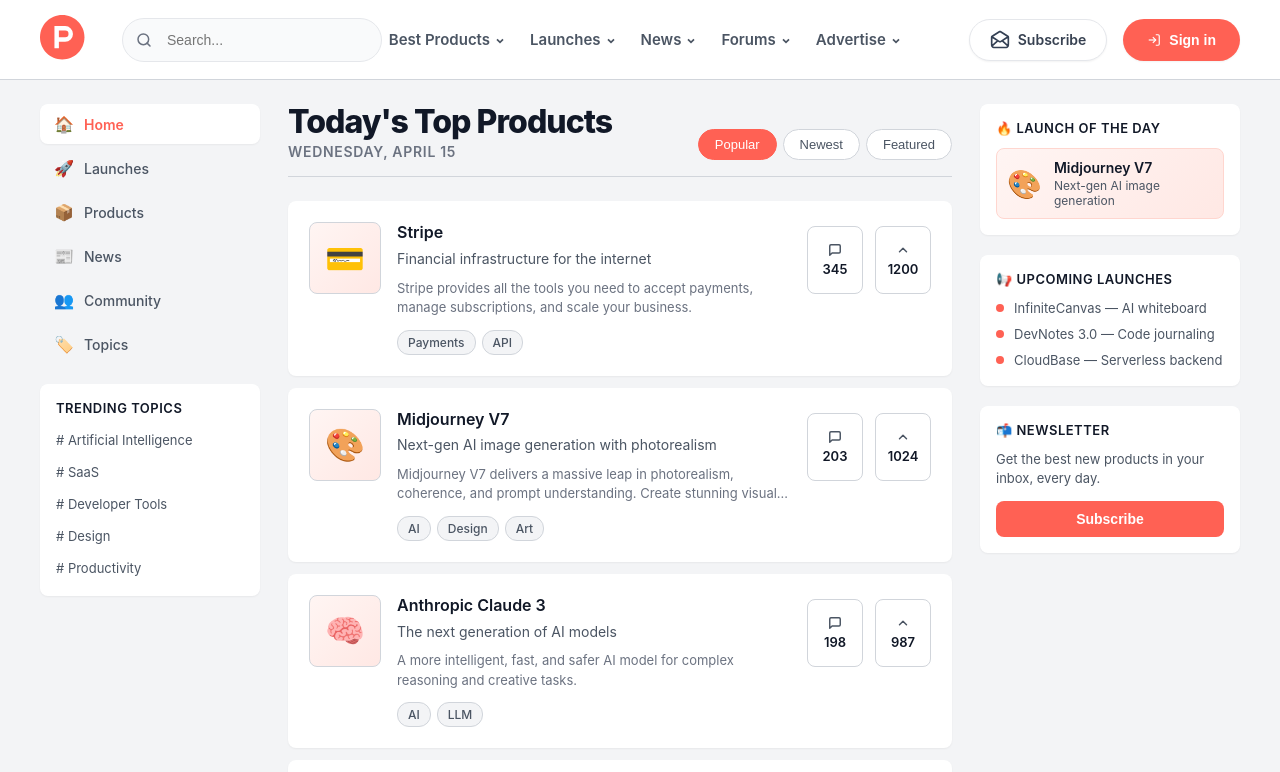
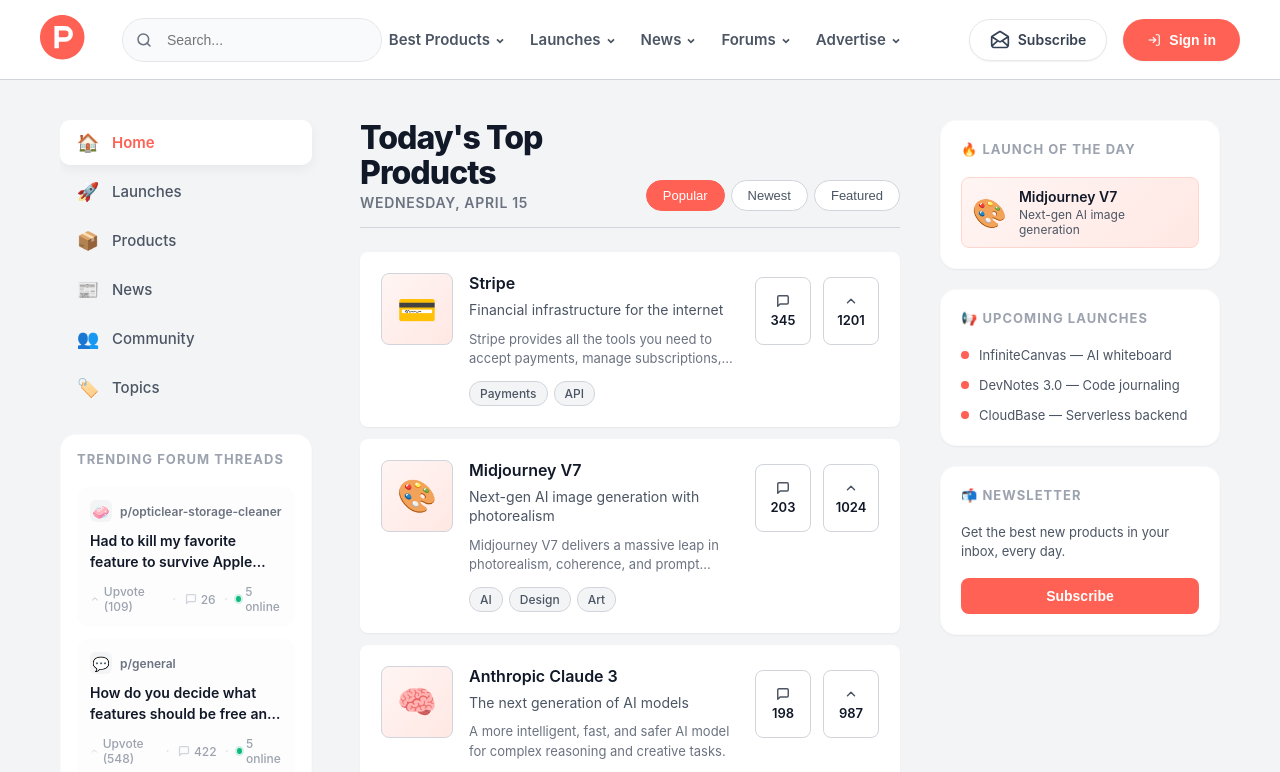
Before and after one commit to AbhimanRajCoder/PRODUCTHUNT-CLONE, a React (Vite) app: page / in a window 1280 px wide. Shown: the top 772 px of the page. Built offline with nearby package versions, Linux system fonts and the light colour scheme; data requests are answered from the project's data file.

Commit message:
implemented treding forum threads component using json data

```diff
--- a/db.json
+++ b/db.json
@@ -8,7 +8,11 @@
       "upvotes": 848,
       "comments": 132,
       "category": "Productivity",
-      "tags": ["Productivity", "AI", "Writing"],
+      "tags": [
+        "Productivity",
+        "AI",
+        "Writing"
+      ],
       "thumbnail": "📝",
       "logoUrl": "https://ph-files.imgix.net/notion-logo.png",
       "createdAt": "2024-04-20T10:00:00Z",
@@ -22,7 +26,11 @@
       "upvotes": 623,
       "comments": 89,
       "category": "Developer Tools",
-      "tags": ["Browser", "Design", "Developer Tools"],
+      "tags": [
+        "Browser",
+        "Design",
+        "Developer Tools"
+      ],
       "thumbnail": "🌐",
       "logoUrl": "https://ph-files.imgix.net/arc-logo.png",
       "createdAt": "2024-04-21T09:00:00Z",
@@ -36,7 +44,11 @@
       "upvotes": 512,
       "comments": 74,
       "category": "Project Management",
-      "tags": ["Project Management", "Developer Tools", "SaaS"],
+      "tags": [
+        "Project Management",
+        "Developer Tools",
+        "SaaS"
+      ],
       "thumbnail": "⚡",
       "logoUrl": "https://ph-files.imgix.net/linear-logo.png",
       "createdAt": "2024-04-19T08:30:00Z",
@@ -50,7 +62,11 @@
       "upvotes": 438,
       "comments": 56,
       "category": "Productivity",
-      "tags": ["Mac", "Productivity", "Developer Tools"],
+      "tags": [
+        "Mac",
+        "Productivity",
+        "Developer Tools"
+      ],
       "thumbnail": "🚀",
       "logoUrl": "https://ph-files.imgix.net/raycast-logo.png",
       "createdAt": "2024-04-22T11:00:00Z",
@@ -64,7 +80,11 @@
       "upvotes": 391,
       "comments": 47,
       "category": "SaaS",
-      "tags": ["Scheduling", "Open Source", "SaaS"],
+      "tags": [
+        "Scheduling",
+        "Open Source",
+        "SaaS"
+      ],
       "thumbnail": "📅",
       "logoUrl": "https://ph-files.imgix.net/calcom-logo.png",
       "createdAt": "2024-04-18T14:20:00Z",
@@ -78,7 +98,11 @@
       "upvotes": 1024,
       "comments": 203,
       "category": "AI",
-      "tags": ["AI", "Design", "Art"],
+      "tags": [
+        "AI",
+        "Design",
+        "Art"
+      ],
       "thumbnail": "🎨",
       "logoUrl": "https://ph-files.imgix.net/midjourney-logo.png",
       "createdAt": "2024-04-22T15:45:00Z",
@@ -92,7 +116,11 @@
       "upvotes": 567,
       "comments": 91,
       "category": "Developer Tools",
-      "tags": ["Database", "Open Source", "Backend"],
+      "tags": [
+        "Database",
+        "Open Source",
+        "Backend"
+      ],
       "thumbnail": "💾",
       "logoUrl": "https://ph-files.imgix.net/supabase-logo.png",
       "createdAt": "2024-04-17T16:10:00Z",
@@ -106,7 +134,11 @@
       "upvotes": 715,
       "comments": 118,
       "category": "Design",
-      "tags": ["Design", "Presentations", "Collaboration"],
+      "tags": [
+        "Design",
+        "Presentations",
+        "Collaboration"
+      ],
       "thumbnail": "🎯",
       "logoUrl": "https://ph-files.imgix.net/figma-logo.png",
       "createdAt": "2024-04-16T12:00:00Z",
@@ -120,7 +152,11 @@
       "upvotes": 934,
       "comments": 176,
       "category": "Developer Tools",
-      "tags": ["AI", "Developer Tools", "Code Editor"],
+      "tags": [
+        "AI",
+        "Developer Tools",
+        "Code Editor"
+      ],
       "thumbnail": "🖥️",
       "logoUrl": "https://ph-files.imgix.net/cursor-logo.png",
       "createdAt": "2024-04-22T18:30:00Z",
@@ -134,7 +170,11 @@
       "upvotes": 489,
       "comments": 63,
       "category": "Developer Tools",
-      "tags": ["Email", "API", "Developer Tools"],
+      "tags": [
+        "Email",
+        "API",
+        "Developer Tools"
+      ],
       "thumbnail": "✉️",
       "logoUrl": "https://ph-files.imgix.net/resend-logo.png",
       "createdAt": "2024-04-15T10:00:00Z",
@@ -148,7 +188,10 @@
       "upvotes": 320,
       "comments": 45,
       "category": "Productivity",
-      "tags": ["Productivity", "Calendar"],
+      "tags": [
+        "Productivity",
+        "Calendar"
+      ],
       "thumbnail": "📅",
       "logoUrl": "https://ph-files.imgix.net/cron-logo.png",
       "createdAt": "2024-04-14T09:00:00Z",
@@ -162,7 +205,10 @@
       "upvotes": 150,
       "comments": 22,
       "category": "Design",
-      "tags": ["AI", "Photography"],
+      "tags": [
+        "AI",
+        "Photography"
+      ],
       "thumbnail": "🖼️",
       "logoUrl": "https://ph-files.imgix.net/framed-logo.png",
       "createdAt": "2024-04-22T19:00:00Z",
@@ -176,7 +222,10 @@
       "upvotes": 412,
       "comments": 67,
       "category": "SaaS",
-      "tags": ["Publishing", "Open Source"],
+      "tags": [
+        "Publishing",
+        "Open Source"
+      ],
       "thumbnail": "👻",
       "logoUrl": "https://ph-files.imgix.net/ghost-logo.png",
       "createdAt": "2024-04-13T11:00:00Z",
@@ -190,7 +239,10 @@
       "upvotes": 890,
       "comments": 145,
       "category": "Developer Tools",
-      "tags": ["CSS", "Frontend"],
+      "tags": [
+        "CSS",
+        "Frontend"
+      ],
       "thumbnail": "🎨",
       "logoUrl": "https://ph-files.imgix.net/tailwind-logo.png",
       "createdAt": "2024-04-12T14:00:00Z",
@@ -204,7 +256,10 @@
       "upvotes": 756,
       "comments": 98,
       "category": "Developer Tools",
-      "tags": ["Cloud", "Deployment"],
+      "tags": [
+        "Cloud",
+        "Deployment"
+      ],
       "thumbnail": "🚢",
       "logoUrl": "https://ph-files.imgix.net/vercel-logo.png",
       "createdAt": "2024-04-22T20:00:00Z",
@@ -218,7 +273,10 @@
       "upvotes": 543,
       "comments": 76,
       "category": "Design",
-      "tags": ["3D", "Web Design"],
+      "tags": [
+        "3D",
+        "Web Design"
+      ],
       "thumbnail": "🧱",
       "logoUrl": "https://ph-files.imgix.net/spline-logo.png",
       "createdAt": "2024-04-11T10:00:00Z",
@@ -232,7 +290,10 @@
       "upvotes": 421,
       "comments": 54,
       "category": "Developer Tools",
-      "tags": ["Analytics", "Open Source"],
+      "tags": [
+        "Analytics",
+        "Open Source"
+      ],
       "thumbnail": "🦔",
       "logoUrl": "https://ph-files.imgix.net/posthog-logo.png",
       "createdAt": "2024-04-10T09:00:00Z",
@@ -246,7 +307,10 @@
       "upvotes": 612,
       "comments": 82,
       "category": "Developer Tools",
-      "tags": ["Cloud", "SaaS"],
+      "tags": [
+        "Cloud",
+        "SaaS"
+      ],
       "thumbnail": "🛤️",
       "logoUrl": "https://ph-files.imgix.net/railway-logo.png",
       "createdAt": "2024-04-22T21:00:00Z",
@@ -260,7 +324,10 @@
       "upvotes": 823,
       "comments": 112,
       "category": "Productivity",
-      "tags": ["Open Source", "Design"],
+      "tags": [
+        "Open Source",
+        "Design"
+      ],
       "thumbnail": "✏️",
       "logoUrl": "https://ph-files.imgix.net/excalidraw-logo.png",
       "createdAt": "2024-04-09T14:00:00Z",
@@ -274,7 +341,10 @@
       "upvotes": 498,
       "comments": 65,
       "category": "Developer Tools",
-      "tags": ["Database", "Cloud"],
+      "tags": [
+        "Database",
+        "Cloud"
+      ],
       "thumbnail": "🪐",
       "logoUrl": "https://ph-files.imgix.net/planetscale-logo.png",
       "createdAt": "2024-04-08T10:00:00Z",
@@ -288,7 +358,10 @@
       "upvotes": 310,
       "comments": 38,
       "category": "Developer Tools",
-      "tags": ["Auth", "SaaS"],
+      "tags": [
+        "Auth",
+        "SaaS"
+      ],
       "thumbnail": "🔐",
       "logoUrl": "https://ph-files.imgix.net/auth0-logo.png",
       "createdAt": "2024-04-07T09:00:00Z",
@@ -302,7 +375,10 @@
       "upvotes": 956,
       "comments": 189,
       "category": "Productivity",
-      "tags": ["Video", "Productivity"],
+      "tags": [
+        "Video",
+        "Productivity"
+      ],
       "thumbnail": "🎬",
       "logoUrl": "https://ph-files.imgix.net/loom-logo.png",
       "createdAt": "2024-04-06T11:00:00Z",
@@ -316,7 +392,10 @@
       "upvotes": 678,
       "comments": 94,
       "category": "Productivity",
-      "tags": ["Collaboration", "SaaS"],
+      "tags": [
+        "Collaboration",
+        "SaaS"
+      ],
       "thumbnail": "🎨",
       "logoUrl": "https://ph-files.imgix.net/miro-logo.png",
       "createdAt": "2024-04-05T14:00:00Z",
@@ -330,7 +409,10 @@
       "upvotes": 845,
       "comments": 121,
       "category": "Design",
-      "tags": ["Design", "No Code"],
+      "tags": [
+        "Design",
+        "No Code"
+      ],
       "thumbnail": "📐",
       "logoUrl": "https://ph-files.imgix.net/framer-logo.png",
       "createdAt": "2024-04-04T10:00:00Z",
@@ -344,7 +426,10 @@
       "upvotes": 532,
       "comments": 68,
       "category": "Developer Tools",
-      "tags": ["Internal Tools", "Low Code"],
+      "tags": [
+        "Internal Tools",
+        "Low Code"
+      ],
       "thumbnail": "🛠️",
       "logoUrl": "https://ph-files.imgix.net/retool-logo.png",
       "createdAt": "2024-04-03T09:00:00Z",
@@ -358,7 +443,10 @@
       "upvotes": 912,
       "comments": 167,
       "category": "SaaS",
-      "tags": ["Automation", "No Code"],
+      "tags": [
+        "Automation",
+        "No Code"
+      ],
       "thumbnail": "⚡",
       "logoUrl": "https://ph-files.imgix.net/zapier-logo.png",
       "createdAt": "2024-04-02T11:00:00Z",
@@ -372,7 +460,10 @@
       "upvotes": 445,
       "comments": 59,
       "category": "Developer Tools",
-      "tags": ["Monitoring", "SaaS"],
+      "tags": [
+        "Monitoring",
+        "SaaS"
+      ],
       "thumbnail": "🚨",
       "logoUrl": "https://ph-files.imgix.net/sentry-logo.png",
       "createdAt": "2024-04-01T14:00:00Z",
@@ -386,7 +477,10 @@
       "upvotes": 389,
       "comments": 47,
       "category": "SaaS",
-      "tags": ["API", "Communications"],
+      "tags": [
+        "API",
+        "Communications"
+      ],
       "thumbnail": "📞",
       "logoUrl": "https://ph-files.imgix.net/twilio-logo.png",
       "createdAt": "2024-03-31T10:00:00Z",
@@ -397,10 +491,13 @@
       "name": "Stripe",
       "tagline": "Financial infrastructure for the internet",
       "description": "Stripe provides all the tools you need to accept payments, manage subscriptions, and scale your business.",
-      "upvotes": 1200,
+      "upvotes": 1201,
       "comments": 345,
       "category": "SaaS",
-      "tags": ["Payments", "API"],
+      "tags": [
+        "Payments",
+        "API"
+      ],
       "thumbnail": "💳",
       "logoUrl": "https://ph-files.imgix.net/stripe-logo.png",
       "createdAt": "2024-03-30T09:00:00Z",
@@ -414,7 +511,10 @@
       "upvotes": 654,
       "comments": 88,
       "category": "Developer Tools",
-      "tags": ["Network", "Cloud"],
+      "tags": [
+        "Network",
+        "Cloud"
+      ],
       "thumbnail": "☁️",
       "logoUrl": "https://ph-files.imgix.net/cloudflare-logo.png",
       "createdAt": "2024-03-29T11:00:00Z",
@@ -428,7 +528,10 @@
       "upvotes": 789,
       "comments": 123,
       "category": "AI",
-      "tags": ["AI", "Open Source"],
+      "tags": [
+        "AI",
+        "Open Source"
+      ],
       "thumbnail": "🤗",
       "logoUrl": "https://ph-files.imgix.net/huggingface-logo.png",
       "createdAt": "2024-04-22T22:00:00Z",
@@ -442,7 +545,10 @@
       "upvotes": 432,
       "comments": 54,
       "category": "AI",
-      "tags": ["AI", "Cloud"],
+      "tags": [
+        "AI",
+        "Cloud"
+      ],
       "thumbnail": "🚀",
       "logoUrl": "https://ph-files.imgix.net/replicate-logo.png",
       "createdAt": "2024-04-22T23:00:00Z",
@@ -456,7 +562,10 @@
       "upvotes": 321,
       "comments": 42,
       "category": "Developer Tools",
-      "tags": ["AI", "Analytics"],
+      "tags": [
+        "AI",
+        "Analytics"
+      ],
       "thumbnail": "📉",
       "logoUrl": "https://ph-files.imgix.net/wandb-logo.png",
       "createdAt": "2024-04-22T08:00:00Z",
@@ -470,7 +579,10 @@
       "upvotes": 987,
       "comments": 198,
       "category": "AI",
-      "tags": ["AI", "LLM"],
+      "tags": [
+        "AI",
+        "LLM"
+      ],
       "thumbnail": "🧠",
       "logoUrl": "https://ph-files.imgix.net/anthropic-logo.png",
       "createdAt": "2024-04-22T07:00:00Z",
@@ -484,7 +596,10 @@
       "upvotes": 876,
       "comments": 145,
       "category": "AI",
-      "tags": ["AI", "Search"],
+      "tags": [
+        "AI",
+        "Search"
+      ],
       "thumbnail": "🔍",
       "logoUrl": "https://ph-files.imgix.net/perplexity-logo.png",
       "createdAt": "2024-04-22T06:00:00Z",
@@ -498,7 +613,10 @@
       "upvotes": 654,
       "comments": 89,
       "category": "AI",
-      "tags": ["AI", "Audio"],
+      "tags": [
+        "AI",
+        "Audio"
+      ],
       "thumbnail": "🎙️",
       "logoUrl": "https://ph-files.imgix.net/elevenlabs-logo.png",
       "createdAt": "2024-04-22T05:00:00Z",
@@ -512,7 +630,10 @@
       "upvotes": 543,
       "comments": 76,
       "category": "AI",
-      "tags": ["AI", "Video"],
+      "tags": [
+        "AI",
+        "Video"
+      ],
       "thumbnail": "📹",
       "logoUrl": "https://ph-files.imgix.net/heygen-logo.png",
       "createdAt": "2024-04-22T04:00:00Z",
@@ -526,7 +647,10 @@
       "upvotes": 732,
       "comments": 112,
       "category": "AI",
-      "tags": ["AI", "Video"],
+      "tags": [
+        "AI",
+        "Video"
+      ],
       "thumbnail": "🎬",
       "logoUrl": "https://ph-files.imgix.net/runway-logo.png",
       "createdAt": "2024-04-22T03:00:00Z",
@@ -540,7 +664,10 @@
       "upvotes": 421,
       "comments": 54,
       "category": "AI",
-      "tags": ["AI", "Productivity"],
+      "tags": [
+        "AI",
+        "Productivity"
+      ],
       "thumbnail": "📖",
       "logoUrl": "https://ph-files.imgix.net/tome-logo.png",
       "createdAt": "2024-04-22T02:00:00Z",
@@ -554,12 +681,53 @@
       "upvotes": 210,
       "comments": 32,
       "category": "AI",
-      "tags": ["AI", "Design"],
+      "tags": [
+        "AI",
+        "Design"
+      ],
       "thumbnail": "🎨",
       "logoUrl": "https://ph-files.imgix.net/logoai-logo.png",
       "createdAt": "2024-04-22T01:00:00Z",
       "isFeatured": false
     }
   ],
+  "threads": [
+    {
+      "id": "1",
+      "community": "p/opticlear-storage-cleaner",
+      "icon": "🧼",
+      "title": "Had to kill my favorite feature to survive Apple Review 🍎✂️ (Referral System)",
+      "upvotes": 109,
+      "comments": 26,
+      "online": 5
+    },
+    {
+      "id": "2",
+      "community": "p/general",
+      "icon": "💬",
+      "title": "How do you decide what features should be free and what should be paid?",
+      "upvotes": 548,
+      "comments": 422,
+      "online": 5
+    },
+    {
+      "id": "3",
+      "community": "p/general",
+      "icon": "🚀",
+      "title": "Build your brand before your product, or launch first and reveal yourself later?",
+      "upvotes": 112,
+      "comments": 125,
+      "online": 6
+    },
+    {
+      "id": "4",
+      "community": "p/mindpal-ai",
+      "icon": "🧠",
+      "title": "Holy shit... I just automated sth I thought was impossible with AI: product tutorial videos",
+      "upvotes": 126,
+      "comments": 49,
+      "online": 0
+    }
+  ],
   "$schema": "./node_modules/json-server/schema.json"
 }
--- a/src/pages/Home.css
+++ b/src/pages/Home.css
@@ -3,14 +3,14 @@
    =========================== */
 
 .home-page {
-  padding: 24px;
+  padding: 40px 60px;
 }
 
 .home-container {
-  max-width: 1200px;
+  max-width: 1320px;
   margin: 0 auto;
   display: flex;
-  gap: 28px;
+  gap: 40px;
 }
 
 /* ===========================
@@ -18,14 +18,22 @@
    =========================== */
 
 .home-sidebar-left {
-  width: 220px;
+  width: 260px; /* Wider for threads */
   flex-shrink: 0;
   display: flex;
   flex-direction: column;
-  gap: 20px;
+  gap: 24px;
   position: sticky;
   top: 96px;
+  max-height: calc(100vh - 120px);
+  overflow-y: auto;
   align-self: flex-start;
+  padding-right: 8px;
+  scrollbar-width: none; /* Hide scrollbar but keep functionality */
+}
+
+.home-sidebar-left::-webkit-scrollbar {
+  display: none;
 }
 
 .sidebar-nav {
@@ -37,63 +45,198 @@
 .sidebar-link {
   display: flex;
   align-items: center;
-  gap: 10px;
-  padding: 10px 14px;
-  border-radius: 8px;
+  gap: 12px;
+  padding: 12px 16px;
+  border-radius: 10px;
   color: var(--text-secondary);
   text-decoration: none;
-  font-size: 14px;
+  font-size: 15px;
   font-weight: 500;
-  transition: background-color 0.15s ease, color 0.15s ease;
+  transition: all 0.2s ease;
 }
 
 .sidebar-link:hover {
   background-color: var(--surface-color);
   color: var(--text-primary);
+  transform: translateX(4px);
 }
 
 .sidebar-link.active {
-  background-color: var(--surface-color);
+  background-color: white;
   color: var(--primary-color);
   font-weight: 600;
-  box-shadow: var(--shadow-sm);
+  box-shadow: 0 4px 12px rgba(0, 0, 0, 0.05);
 }
 
 .sidebar-icon {
-  font-size: 16px;
-  width: 20px;
+  font-size: 18px;
+  width: 24px;
   text-align: center;
 }
 
 .sidebar-section {
   background-color: var(--surface-color);
-  border-radius: var(--radius);
-  padding: 16px;
+  border-radius: 16px;
+  padding: 20px;
   box-shadow: var(--shadow-sm);
+  display: flex;
+  flex-direction: column;
+  gap: 12px;
+  border: 1px solid rgba(0,0,0,0.02);
+}
+
+.sidebar-heading {
+  font-size: 13px;
+  font-weight: 700;
+  color: #9ca3af;
+  text-transform: uppercase;
+  letter-spacing: 0.08em;
+  margin: 0 0 8px 0;
+}
+
+/* Trending Forum Threads Styles */
+
+.threads-section {
+  padding: 16px !important;
+  background: white !important;
+}
+
+.threads-list {
+  display: flex;
+  flex-direction: column;
+  gap: 12px;
+  margin-bottom: 20px;
+}
+
+.thread-item {
+  display: flex;
+  flex-direction: column;
+  gap: 8px;
+  padding: 12px;
+  border-radius: 12px;
+  transition: all 0.2s cubic-bezier(0.4, 0, 0.2, 1);
+  border: 1px solid transparent;
+  background: #fdfdfd;
+}
+
+.thread-item:hover {
+  background-color: #ffffff;
+  border-color: #f3f4f6;
+  transform: translateY(-2px);
+  box-shadow: 0 8px 16px -4px rgba(0, 0, 0, 0.04);
+}
+
+.thread-meta {
+  display: flex;
+  align-items: center;
+  gap: 8px;
+}
+
+.thread-icon {
+  font-size: 14px;
+  width: 22px;
+  height: 22px;
+  display: flex;
+  align-items: center;
+  justify-content: center;
+  background: #f3f4f6;
+  border-radius: 6px;
+}
+
+.thread-community {
+  font-size: 12px;
+  font-weight: 600;
+  color: #6b7280;
+}
+
+.thread-title {
+  font-size: 14px;
+  font-weight: 600;
+  color: #111827;
+  line-height: 1.5;
+  margin: 0;
+  display: -webkit-box;
+  -webkit-line-clamp: 2;
+  -webkit-box-orient: vertical;
+  overflow: hidden;
+}
+
+.thread-stats {
+  display: flex;
+  align-items: center;
+  gap: 8px;
+  margin-top: 4px;
+}
+
+.thread-stat {
+  display: flex;
+  align-items: center;
+  gap: 4px;
+  font-size: 12px;
+  font-weight: 500;
+  color: #9ca3af;
+}
+
+.thread-stat svg {
+  color: #d1d5db;
+}
+
+.stat-dot {
+  color: #e5e7eb;
+}
+
+.online-dot {
+  width: 6px;
+  height: 6px;
+  background-color: #10b981;
+  border-radius: 50%;
+  box-shadow: 0 0 0 2px rgba(16, 185, 129, 0.2);
+}
+
+.threads-actions {
   display: flex;
   flex-direction: column;
   gap: 8px;
 }
 
-.sidebar-heading {
-  font-size: 13px;
+.btn-thread-secondary, .btn-thread-primary {
+  width: 100%;
+  padding: 12px;
+  border-radius: 12px;
+  font-size: 14px;
   font-weight: 600;
-  color: var(--text-primary);
-  text-transform: uppercase;
-  letter-spacing: 0.5px;
-  margin: 0 0 4px 0;
+  cursor: pointer;
+  transition: all 0.2s ease;
+  display: flex;
+  align-items: center;
+  justify-content: center;
+  gap: 8px;
 }
 
-.topic-link {
-  font-size: 13px;
-  color: var(--text-secondary);
-  text-decoration: none;
-  padding: 4px 0;
-  transition: color 0.15s ease;
+.btn-thread-secondary {
+  border: 1px solid #e5e7eb;
+  background: white;
+  color: #374151;
 }
 
-.topic-link:hover {
-  color: var(--primary-color);
+.btn-thread-secondary:hover {
+  background: #f9fafb;
+  border-color: #d1d5db;
+}
+
+.btn-thread-primary {
+  border: 1px solid #ff6154;
+  background: #fff5f3;
+  color: #ff6154;
+}
+
+.btn-thread-primary:hover {
+  background: #ff6154;
+  color: white;
+}
+
+.btn-thread-primary svg {
+  color: currentColor;
 }
 
 /* ===========================
@@ -197,7 +340,7 @@
    =========================== */
 
 .home-sidebar-right {
-  width: 260px;
+  width: 280px;
   flex-shrink: 0;
   display: flex;
   flex-direction: column;
--- a/src/pages/Home.jsx
+++ b/src/pages/Home.jsx
@@ -7,6 +7,7 @@
   const [products, setProducts] = useState([]);
   const [loading, setLoading] = useState(true);
   const [error, setError] = useState(null);
+  const [threads, setThreads] = useState([]);
 
   useEffect(() => {
     const fetchProducts = async () => {
@@ -24,7 +25,20 @@
       }
     };
 
+    const fetchThreads = async () => {
+      try {
+        const response = await fetch("http://localhost:5001/threads");
+        if (response.ok) {
+          const data = await response.json();
+          setThreads(data);
+        }
+      } catch (err) {
+        console.error("Failed to fetch threads:", err);
+      }
+    };
+
     fetchProducts();
+    fetchThreads();
   }, []);
 
   // Sorting and Filtering Logic
@@ -86,13 +100,46 @@
             </a>
           </div>
 
-          <div className="sidebar-section">
-            <h4 className="sidebar-heading">Trending Topics</h4>
-            <a href="#" className="topic-link" onClick={(e) => { e.preventDefault(); setSearchTerm("AI"); }}># Artificial Intelligence</a>
-            <a href="#" className="topic-link" onClick={(e) => { e.preventDefault(); setSearchTerm("SaaS"); }}># SaaS</a>
-            <a href="#" className="topic-link" onClick={(e) => { e.preventDefault(); setSearchTerm("Developer Tools"); }}># Developer Tools</a>
-            <a href="#" className="topic-link" onClick={(e) => { e.preventDefault(); setSearchTerm("Design"); }}># Design</a>
-            <a href="#" className="topic-link" onClick={(e) => { e.preventDefault(); setSearchTerm("Productivity"); }}># Productivity</a>
+          <div className="sidebar-section threads-section">
+            <h4 className="sidebar-heading">Trending Forum Threads</h4>
+            <div className="threads-list">
+              {threads.map(thread => (
+                <div key={thread.id} className="thread-item">
+                  <div className="thread-meta">
+                    <span className="thread-icon">{thread.icon}</span>
+                    <span className="thread-community">{thread.community}</span>
+                  </div>
+                  <h5 className="thread-title">{thread.title}</h5>
+                  <div className="thread-stats">
+                    <span className="thread-stat">
+                      <svg width="12" height="12" viewBox="0 0 24 24" fill="none" stroke="currentColor" strokeWidth="2.5" strokeLinecap="round" strokeLinejoin="round"><polyline points="18 15 12 9 6 15" /></svg>
+                      Upvote ({thread.upvotes})
+                    </span>
+                    <span className="stat-dot">·</span>
+                    <span className="thread-stat">
+                      <svg width="12" height="12" viewBox="0 0 24 24" fill="none" stroke="currentColor" strokeWidth="2.5" strokeLinecap="round" strokeLinejoin="round"><path d="M21 15a2 2 0 0 1-2 2H7l-4 4V5a2 2 0 0 1 2-2h14a2 2 0 0 1 2 2z" /></svg>
+                      {thread.comments}
+                    </span>
+                    {thread.online > 0 && (
+                      <>
+                        <span className="stat-dot">·</span>
+                        <span className="thread-stat">
+                          <span className="online-dot"></span>
+                          {thread.online} online
+                        </span>
+                      </>
+                    )}
+                  </div>
+                </div>
+              ))}
+            </div>
+            <div className="threads-actions">
+              <button className="btn-thread-secondary">View all</button>
+              <button className="btn-thread-primary">
+                <svg width="16" height="16" viewBox="0 0 24 24" fill="none" stroke="currentColor" strokeWidth="2.5" strokeLinecap="round" strokeLinejoin="round"><path d="M21 15a2 2 0 0 1-2 2H7l-4 4V5a2 2 0 0 1 2-2h14a2 2 0 0 1 2 2z" /><path d="M12 7v6M9 10h6" /></svg>
+                Start new thread
+              </button>
+            </div>
           </div>
         </aside>
 
```
